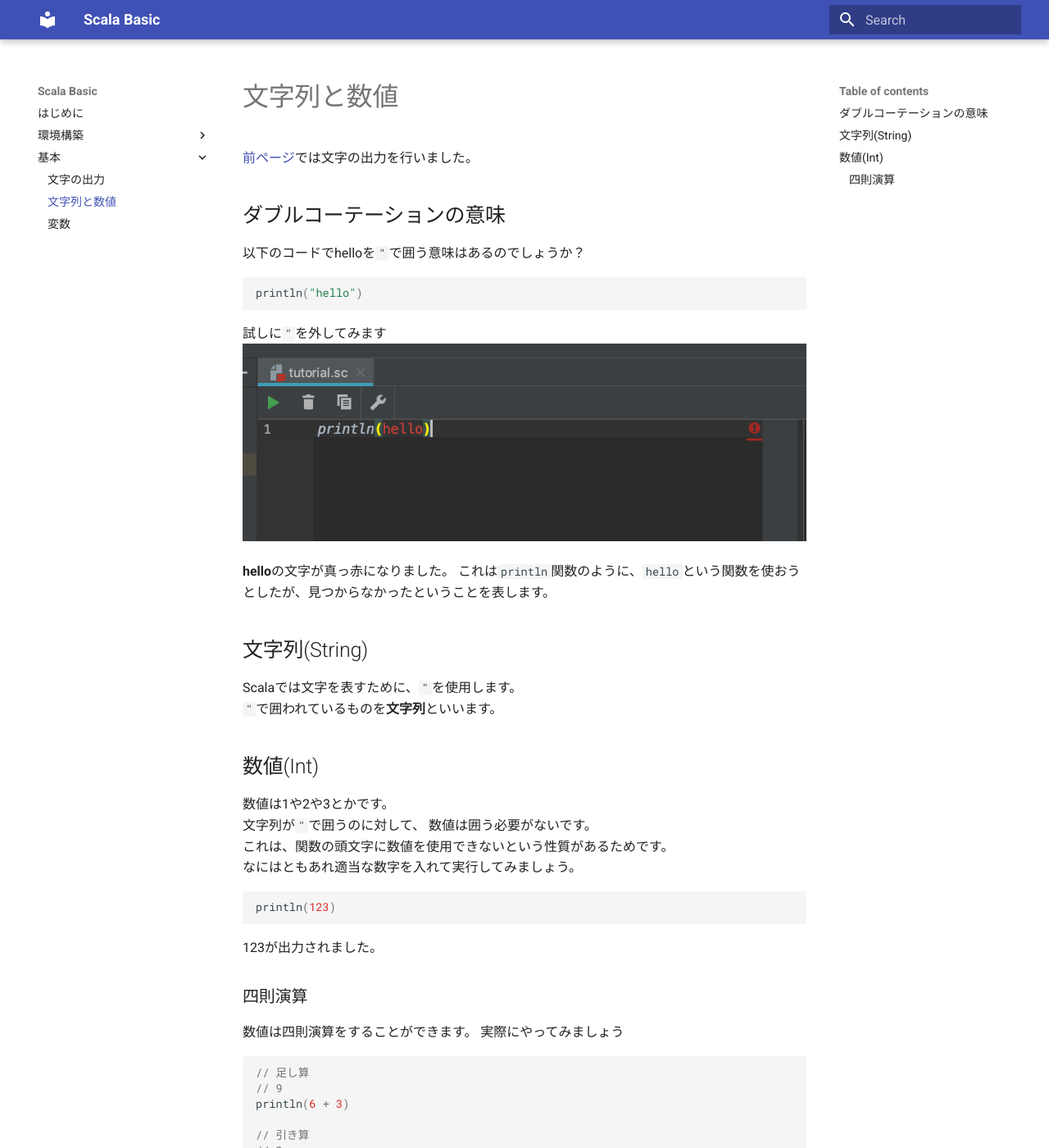
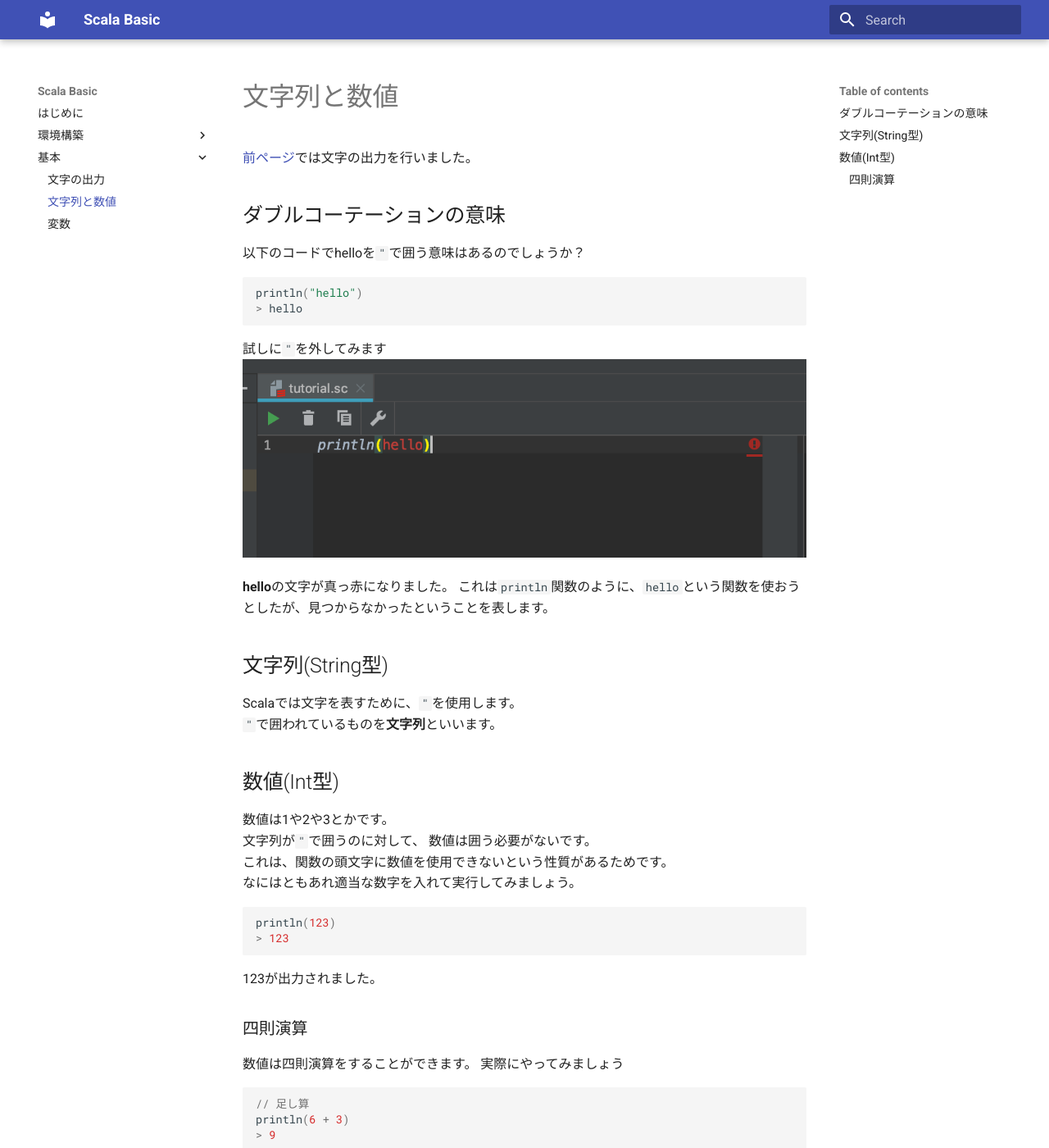
Before and after one commit to agoetc/scala-basic, an MkDocs documentation site: the page built from docs/basic/string-and-int.md, in a window 1280 px wide and 1400 px high. Shown: the whole window at 82% size. Built offline with MkDocs 1.6.1 and Material for MkDocs 9.7.7, drawn with Linux system fonts in a browser that asks for light colours; some of the changed text lies outside the part shown.

Commit message:
コードの記述方法の統一

````diff
--- a/docs/basic/string-and-int.md
+++ b/docs/basic/string-and-int.md
@@ -4,6 +4,7 @@
 以下のコードでhelloを`"`で囲う意味はあるのでしょうか？
 ```scala
 println("hello")
+> hello
 ```
 
 試しに`"`を外してみます
@@ -12,17 +13,18 @@ println("hello")
 **hello**の文字が真っ赤になりました。
 これは`println`関数のように、`hello`という関数を使おうとしたが、見つからなかったということを表します。
 
-## 文字列(String)
+## 文字列(String型)
 Scalaでは文字を表すために、`"`を使用します。
 `"`で囲われているものを**文字列**といいます。
 
-## 数値(Int)
+## 数値(Int型)
 数値は1や2や3とかです。
 文字列が`"`で囲うのに対して、  数値は囲う必要がないです。
 これは、関数の頭文字に数値を使用できないという性質があるためです。
 なにはともあれ適当な数字を入れて実行してみましょう。
 ```scala
 println(123)
+> 123
 ```
 123が出力されました。
 
@@ -30,26 +32,25 @@ println(123)
 数値は四則演算をすることができます。
 実際にやってみましょう
 ```scala
-
 // 足し算
-// 9
 println(6 + 3)
+> 9
 
 // 引き算
-// 3
 println(6 - 3)
+> 3
 
 // 掛け算
-// 18
 println(6 * 3)
+> 18
 
 // 割り算
-// 2
 println(6 / 3)
+> 2
 
 // 割り算(余り)
-// 2
 println(5 % 3)
+> 2
 ```
 
 !!! note "文字列の数字"
````
Also changed, not shown: docs/basic/output.md (+1 -0 lines), docs/basic/variable.md (+3 -2 lines), docs/setup/worksheet.md (+14 -0 lines).
